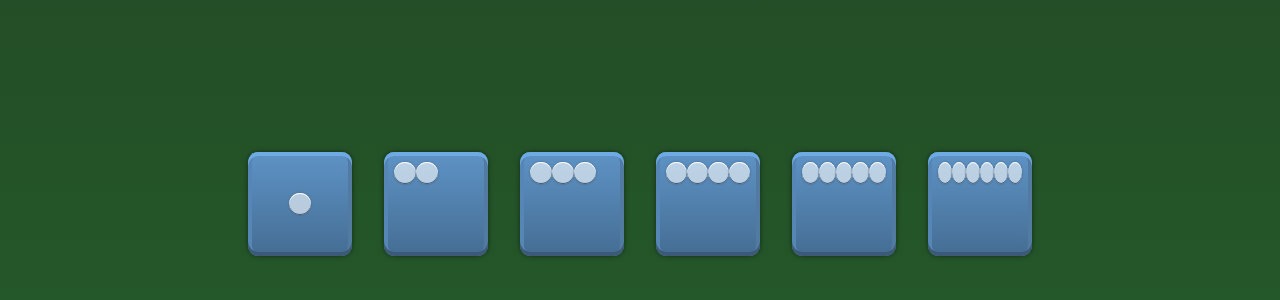
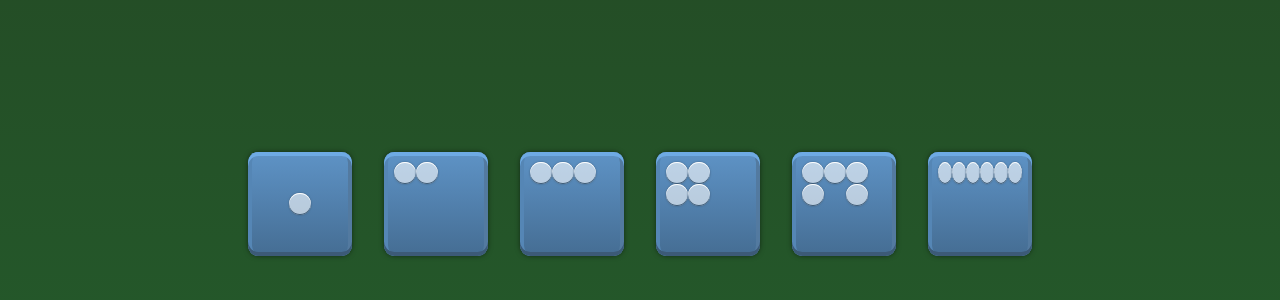
Before and after one commit to angelmsanchez/workshop-flexbox, a plain HTML site: page src/index.html in a window 1280 px wide. Shown: the part 196-496 px from the top of the page. Drawn offline with Linux system fonts and the light colour scheme.

Commit message:
add containers to index

```diff
--- a/src/index.html
+++ b/src/index.html
@@ -29,19 +29,29 @@
 
   <!-- fourth-face -->
   <div class="fourth-face">
+    <div class="fourth-face-first">
       <span class="pip"></span>
       <span class="pip"></span>
+    </div>
+    <div class="fourth-face-first">
       <span class="pip"></span>
       <span class="pip"></span>
+    </div>
   </div>
 
   <!-- fifth-face -->
   <div class="fifth-face">
+    <div class="fifth-face-first">
       <span class="pip"></span>
       <span class="pip"></span>
+    </div>
+    <div class="fifth-face-middle">
+      <span class="pip"></span>
+    </div>
+    <div class="fifth-face-last">
       <span class="pip"></span>
       <span class="pip"></span>
-    <span class="pip"></span>
+    </div>
   </div>
 
   <!-- sixth-face -->
```
Lines whose indentation alone changed are shown as unchanged.
